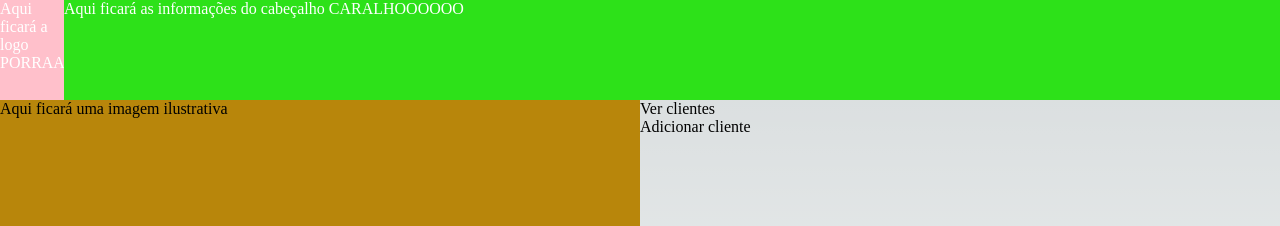
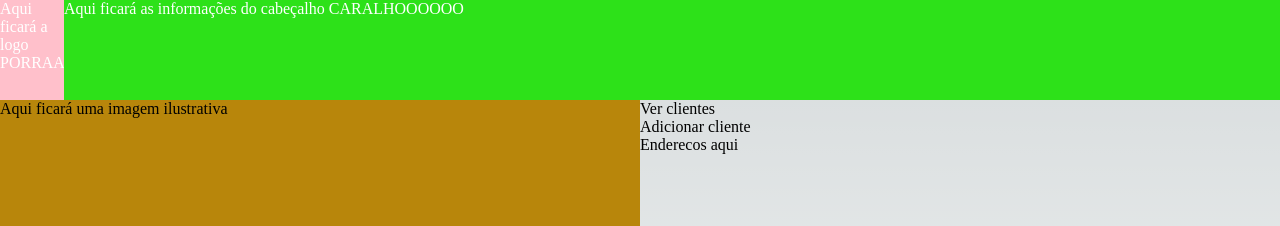
Before and after one commit to EduardoGomesSa/cadastro-cliente-next, a Next.js app: page / in a window 1280 px wide. Shown: the top 226 px of the page. Built offline with nearby package versions, Linux system fonts and the light colour scheme.

Commit message:
criação do component de address, que armazerá e apresentará os links

```diff
--- /dev/null
+++ b/src/components/address.tsx
@@ -0,0 +1,7 @@
+export default function Address(){
+    return (
+        <div>
+            Enderecos aqui
+        </div>
+    )
+}
--- a/src/components/content.tsx
+++ b/src/components/content.tsx
@@ -1,8 +1,11 @@
+import Address from "./address";
+
 export default function Content(){
     return (
         <div>
             <a href="dados/clientes">Ver clientes</a><br />
             <a href="formulario">Adicionar cliente</a>
+            <Address />
         </div>
     )
 }
```
